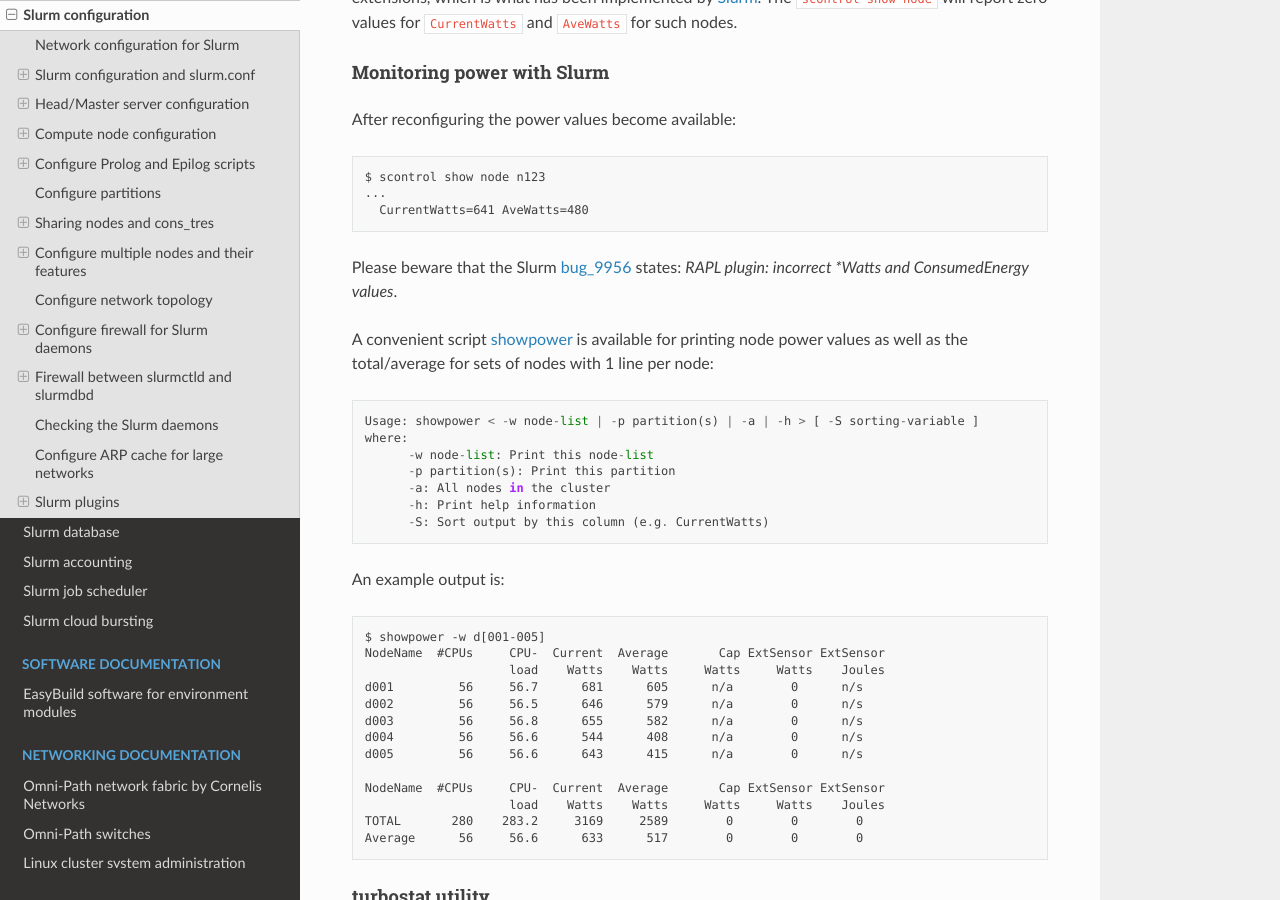
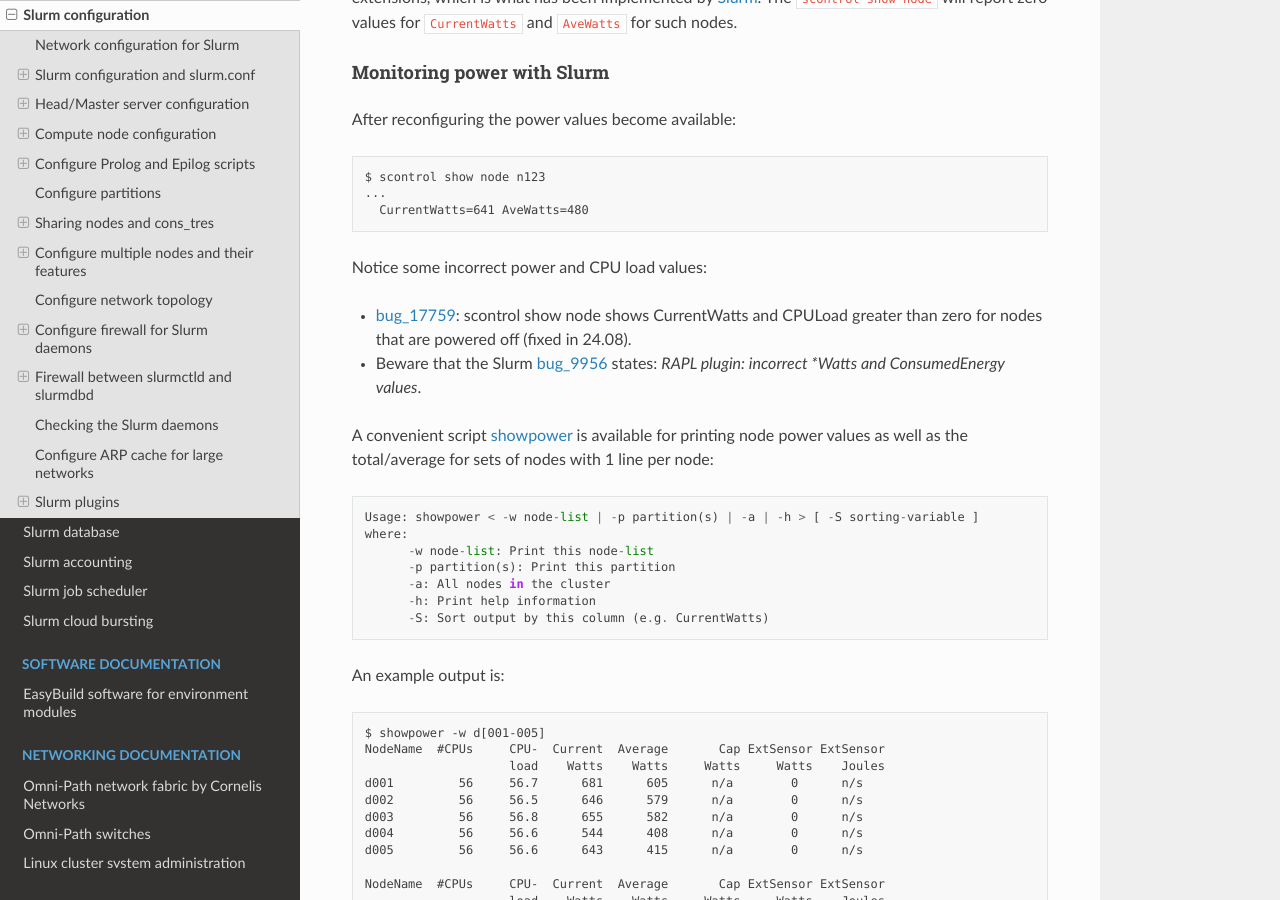
Before and after one commit to OleHolmNielsen/Niflheim_system, a Sphinx documentation site: the page built from docs/Slurm_configuration.rst, in a window 1280 px wide and 900 px high, scrolled down 20186 px. Built offline with Sphinx 7.4.7 and the Read the Docs theme 2.0.0, drawn with Linux system fonts in a browser that asks for light colours.

Commit message:
bug_17759

```diff
--- a/docs/Slurm_configuration.rst
+++ b/docs/Slurm_configuration.rst
@@ -829,9 +829,12 @@
   ...
     CurrentWatts=641 AveWatts=480
 
-Please beware that the Slurm bug_9956_ states:
-*RAPL plugin: incorrect \*Watts and ConsumedEnergy values*.
-
+Notice some incorrect power and CPU load values:
+
+* bug_17759_: scontrol show node shows CurrentWatts and CPULoad greater than zero for nodes that are powered off (fixed in 24.08).
+* Beware that the Slurm bug_9956_ states: *RAPL plugin: incorrect \*Watts and ConsumedEnergy values*.
+
+.. _bug_17759: https://bugs.schedmd.com/show_bug.cgi?id=17759
 .. _bug_9956: https://bugs.schedmd.com/show_bug.cgi?id=9956
 
 A convenient script showpower_ is available for printing node power values as well as the total/average for sets of nodes with 1 line per node::
```
